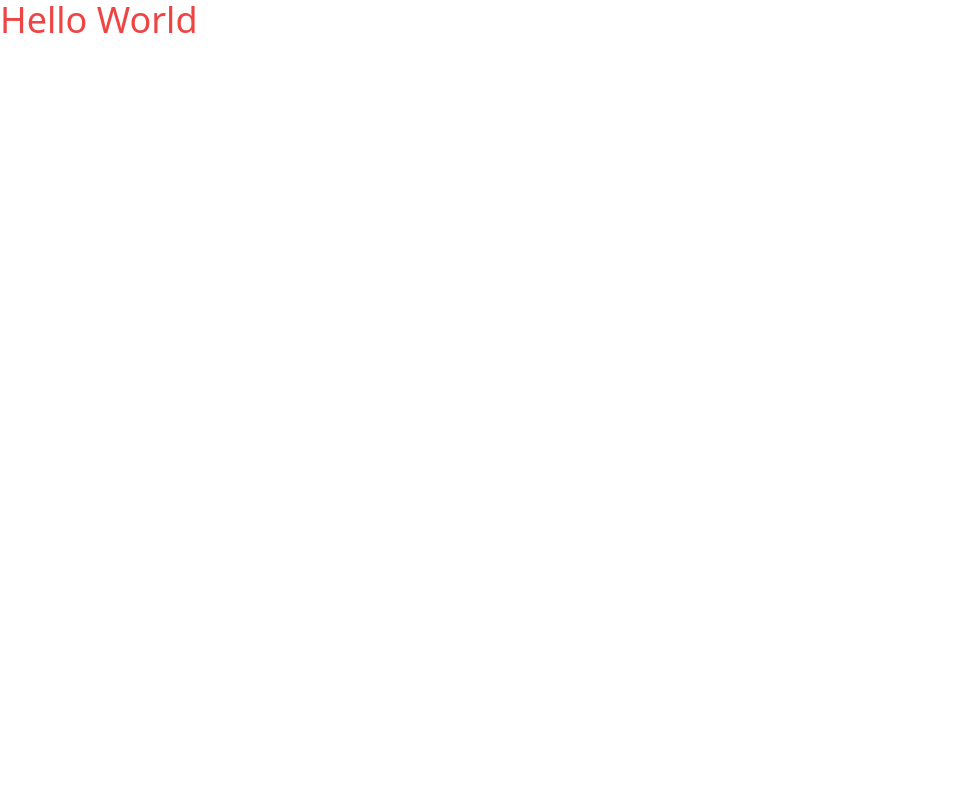
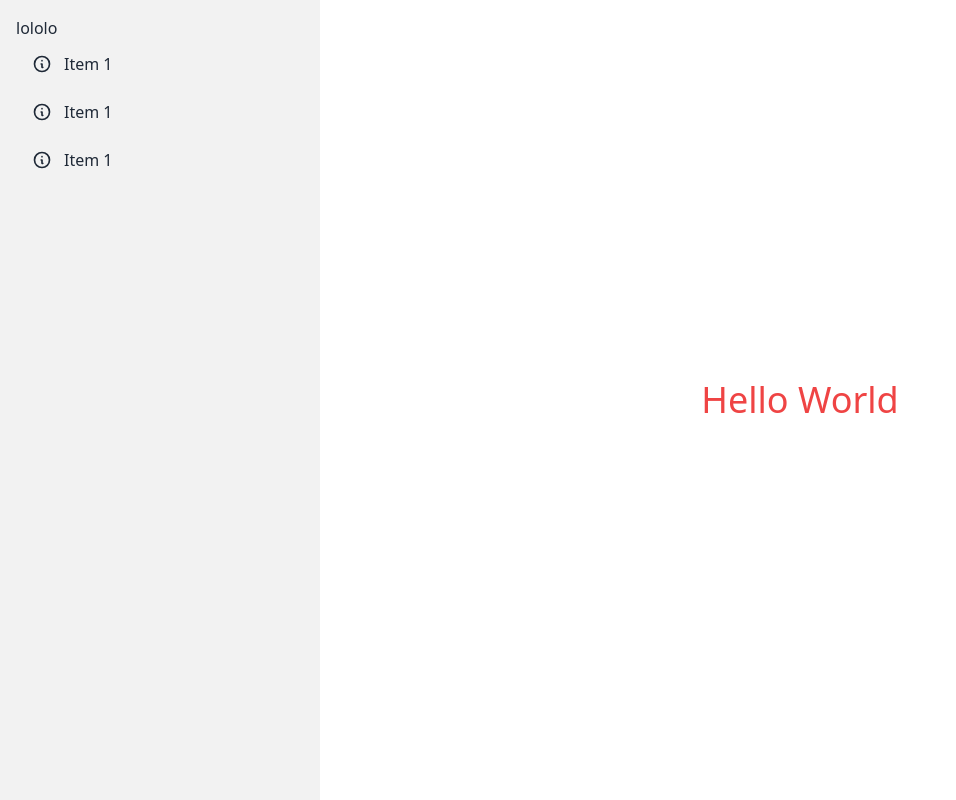
Before and after one commit to ichala/react-dashboard-ui, a React (Create React App) app: page / in a window 1280 px wide. Shown: the whole page, without its empty margins (0-956 px from the left). Built offline with nearby package versions, Linux system fonts and the light colour scheme; the HTML template or start-up script is replaced by a standard one.

Commit message:
Add Mock layout

```diff
--- /dev/null
+++ b/src/Components/Sidebar/Sidebar.jsx
@@ -0,0 +1,44 @@
+import React from 'react';
+
+function Sidebar({ children }) {
+  return (
+    <>
+      <div className="drawer drawer-mobile">
+        <input id="my-drawer-2" type="checkbox" className="drawer-toggle" />
+        <div className="drawer-content flex flex-col items-center justify-center">
+          {children}
+          <label htmlFor="my-drawer-2" className="btn btn-primary drawer-button lg:hidden">Open drawer</label>
+
+        </div>
+        <div className="drawer-side">
+          <label htmlFor="my-drawer-2" className="drawer-overlay" />
+          <ul className="menu p-4 w-80 bg-base-200 text-base-content">
+            lololo
+            <li>
+              <a href="#s">
+                <svg xmlns="http://www.w3.org/2000/svg" className="h-5 w-5" fill="none" viewBox="0 0 24 24" stroke="currentColor"><path strokeLinecap="round" strokeLinejoin="round" strokeWidth="2" d="M13 16h-1v-4h-1m1-4h.01M21 12a9 9 0 11-18 0 9 9 0 0118 0z" /></svg>
+                Item 1
+              </a>
+            </li>
+            <li>
+              <a href="#s">
+                <svg xmlns="http://www.w3.org/2000/svg" className="h-5 w-5" fill="none" viewBox="0 0 24 24" stroke="currentColor"><path strokeLinecap="round" strokeLinejoin="round" strokeWidth="2" d="M13 16h-1v-4h-1m1-4h.01M21 12a9 9 0 11-18 0 9 9 0 0118 0z" /></svg>
+                Item 1
+              </a>
+            </li>
+            <li>
+              <a href="#s">
+                <svg xmlns="http://www.w3.org/2000/svg" className="h-5 w-5" fill="none" viewBox="0 0 24 24" stroke="currentColor"><path strokeLinecap="round" strokeLinejoin="round" strokeWidth="2" d="M13 16h-1v-4h-1m1-4h.01M21 12a9 9 0 11-18 0 9 9 0 0118 0z" /></svg>
+                Item 1
+              </a>
+            </li>
+
+          </ul>
+
+        </div>
+      </div>
+    </>
+  );
+}
+
+export default Sidebar;
--- /dev/null
+++ b/src/config/Layout/Layout.jsx
@@ -0,0 +1,16 @@
+import React from 'react';
+import Sidebar from '../../Components/Sidebar/Sidebar';
+
+function Layout({ children }) {
+  return (
+    <>
+      <div className="bg-base-100 text-white h-screen">
+        <Sidebar>
+          {children}
+        </Sidebar>
+      </div>
+    </>
+  );
+}
+
+export default Layout;
--- a/src/index.js
+++ b/src/index.js
@@ -3,12 +3,15 @@ import { BrowserRouter } from 'react-router-dom';
 import ReactDOM from 'react-dom/client';
 import App from './App';
 import './config/global.css';
+import Layout from './config/Layout/Layout';
 
 const root = ReactDOM.createRoot(document.getElementById('root'));
 root.render(
   <React.StrictMode>
     <BrowserRouter>
-      <App />
+      <Layout>
+        <App />
+      </Layout>
     </BrowserRouter>
   </React.StrictMode>,
 );
```
